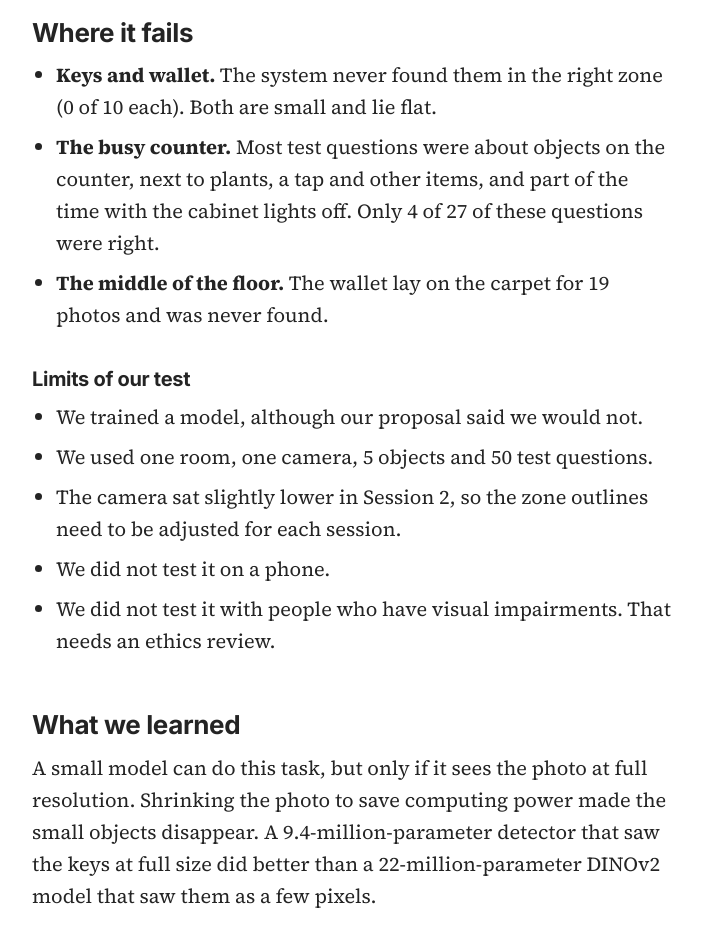
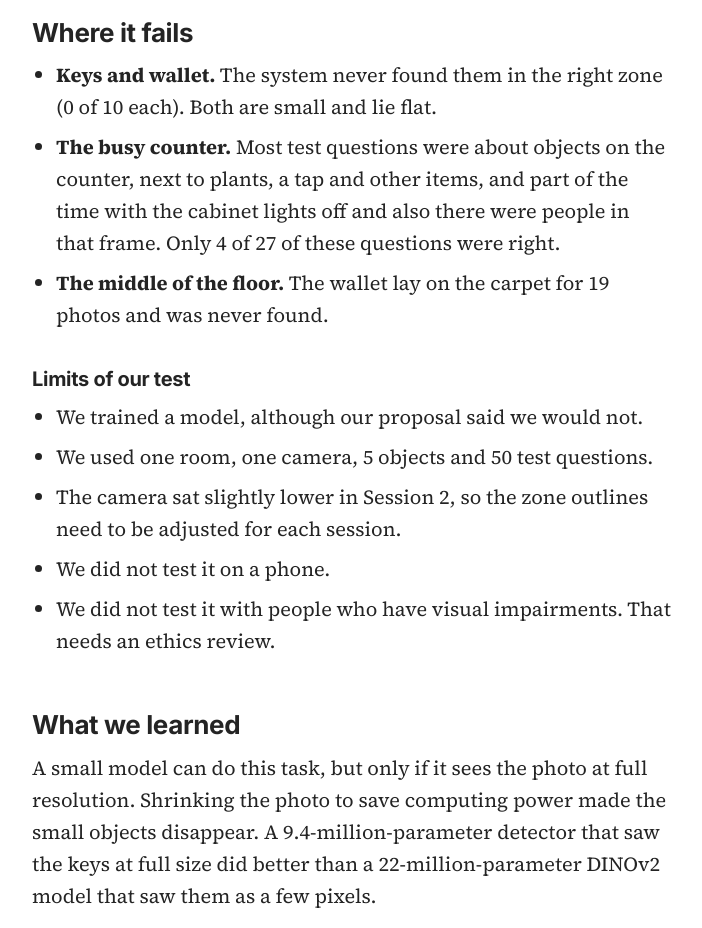
Before and after one commit to KhethiweDlamini/here_or_there_project, a plain HTML site: page index.html in a window 1280 px wide. Shown: the part 7220-8148 px from the top of the page, without its empty margins (288-990 px from the left). Drawn offline with Linux system fonts and the light colour scheme.

Commit message:
Update description for busy counter issue
Clarified the description of the busy counter issue in the test results.

```diff
--- a/index.html
+++ b/index.html
@@ -185,7 +185,7 @@ footer{max-width:680px;margin:0 auto;padding:0 20px 60px;font:400 14px/1.5 Inter
 <h2>Where it fails</h2>
 <ul>
 <li><strong>Keys and wallet.</strong> The system never found them in the right zone (0 of 10 each). Both are small and lie flat.</li>
-<li><strong>The busy counter.</strong> Most test questions were about objects on the counter, next to plants, a tap and other items, and part of the time with the cabinet lights off. Only 4 of 27 of these questions were right.</li>
+<li><strong>The busy counter.</strong> Most test questions were about objects on the counter, next to plants, a tap and other items, and part of the time with the cabinet lights off and also there were people in that frame. Only 4 of 27 of these questions were right.</li>
 <li><strong>The middle of the floor.</strong> The wallet lay on the carpet for 19 photos and was never found.</li>
 </ul>
 <h3>Limits of our test</h3>
```
